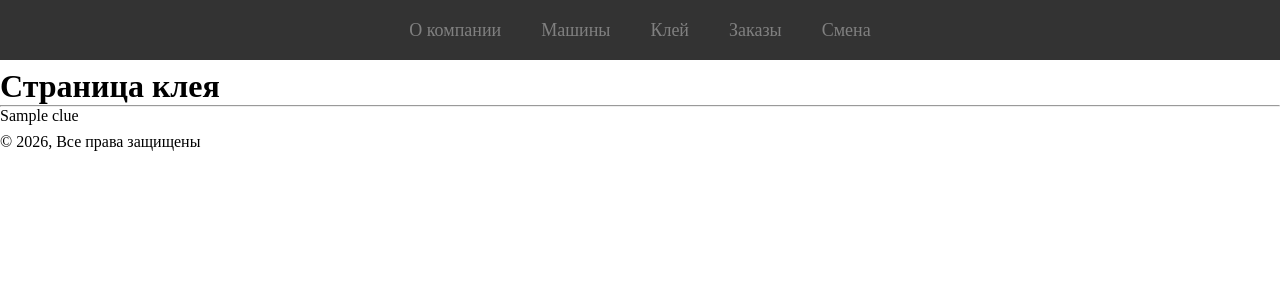
After one commit to TorubarovYuriy/kraft, a Django app: page /clues/ in a window 1280 px wide. The commit adds this page. Shown: the top 300 px of the page. Run offline with Django 4.2, Linux system fonts and the light colour scheme; tables that the repository leaves empty hold one stand-in row (values such as "Sample post"); parts of the project's set-up code (start-up, migrations or seed data) failed here and were passed over.

Commit message:
Корректировки отображения страницы (фронтенд):
- Удаление стилей bootstrup (не во всех документах);
- Добавление собственных стилей для навигационной панели;
- Изменение количества отступов в html документах;
- Добавлена страница отображения клея;
- Добавлена анотация типов в представлениях;

```diff
--- a/kraft/production/views.py
+++ b/kraft/production/views.py
@@ -1,3 +1,4 @@
+from typing import Any
 from django.views.generic import DetailView, ListView, TemplateView
 
 from .models import Clue, Machine, Order, WorkingShift
@@ -12,7 +13,7 @@ class MachineListView(ListView):
     model = Machine
     template_name = 'production/machine.html'
 
-    def get_context_data(self, **kwargs):
+    def get_context_data(self, **kwargs: Any) -> dict[str, Any]:
         context = super().get_context_data(**kwargs)
         context['machines'] = Machine.objects.all()
         return context
@@ -31,7 +32,7 @@ class OrderListView(ListView):
     model = Order
     template_name = 'production/order.html'
 
-    def get_context_data(self, **kwargs):
+    def get_context_data(self, **kwargs: Any) -> dict[str, Any]:
         context = super().get_context_data(**kwargs)
         context['orders'] = Order.objects.all().order_by('-name')
         return context
@@ -44,6 +45,12 @@ class OrderDetailView(DetailView):
 
 class ClueListView(ListView):
     model = Clue
+    template_name = 'production/clue.html'
+
+    def get_context_data(self, **kwargs: Any) -> dict[str, Any]:
+        context = super().get_context_data(**kwargs)
+        context['clues'] = Clue.objects.all()
+        return context
 
 
 class ClueDetailView(DetailView):
@@ -54,7 +61,7 @@ class WorkingShiftListView(ListView):
     model = WorkingShift
     template_name = 'production/working_shift.html'
 
-    def get_context_data(self, **kwargs):
+    def get_context_data(self, **kwargs: Any) -> dict[str, Any]:
         context = super().get_context_data(**kwargs)
         context['working_shifts'] = WorkingShift.objects.all()
         return context
--- a/kraft/static_dev/css/index.css
+++ b/kraft/static_dev/css/index.css
@@ -1,4 +1,70 @@
-.title_yu {
-    color: red;
-    background-color: aquamarine;
+* {
+    margin: 0;
+    padding: 0;
+    box-sizing: border-box;
 }
+
+
+.base_page {
+    display: grid;
+    grid-template-columns: repeat(3, 1fr);
+    grid-template-rows: auto;
+    gap: 8px;
+    grid-template-areas:
+    "header header header"
+    "main main main"
+    "footer footer footer";
+}
+
+.base_page header {
+    grid-area: header;
+    align-content: top;
+}
+
+.base_page main {
+    grid-area: main;
+    align-content: top;
+}
+
+.base_page footer {
+    grid-area: footer;
+    align-content: end;
+}
+
+.nav-main-header {
+    position: fixied;
+    top: 0;
+    left: 0;
+    width: 100%;
+    background-color: #333;
+    color: #fff;
+    z-index: 1000;
+}
+
+
+.nav-main-header ul {
+    list-style-type: none;
+    display: flex;
+    justify-content: center;
+    align-items: center;
+    height: 60px;
+}
+
+.nav-main-header li a {
+    text-decoration: none;
+    color: gray;
+    font-size: 18px;
+    padding: 10px 20px;
+    transition: all 0.3s ease-in-out;
+    border-radius: 5px;
+}
+
+.nav-main-header li a:hover {
+    color: #333;
+    background-color: rgba(0, 255, 21, 0.411);
+}
+
+.nav-main-header li a:active {
+    color: #000000;
+    background-color: rgba(147, 255, 156, 0.838);
+}
--- a/kraft/templates/base.html
+++ b/kraft/templates/base.html
@@ -5,11 +5,11 @@
   <meta charset="utf-8">
   <meta name="viewport" content="width=device-width, initial-scale=1">
   <link rel="icon" href="{% static 'img/fav/icon.png' %}" type="image">
-    <link href="https://cdn.jsdelivr.net/npm/bootstrap@5.3.3/dist/css/bootstrap.min.css" rel="stylesheet" integrity="sha384-QWTKZyjpPEjISv5WaRU9OFeRpok6YctnYmDr5pNlyT2bRjXh0JMhjY6hW+ALEwIH" crossorigin="anonymous">
+  <link rel="stylesheet" href="{% static 'css/index.css' %}">
   <title>{% block title %}Крафт Производство{% endblock %}</title>
 </head>
 <body>
-
+  <div class="base_page">
     <header>
       {% include "includes/header.html" %}
     </header>
@@ -21,7 +21,6 @@
     <footer>
       {% include "includes/footer.html" %}
     </footer>
-
-    <script src="https://cdn.jsdelivr.net/npm/bootstrap@5.3.3/dist/js/bootstrap.bundle.min.js" integrity="sha384-YvpcrYf0tY3lHB60NNkmXc5s9fDVZLESaAA55NDzOxhy9GkcIdslK1eN7N6jIeHz" crossorigin="anonymous"></script>
+  </div>
 </body>
 </html>
--- a/kraft/templates/includes/header.html
+++ b/kraft/templates/includes/header.html
@@ -1,31 +1,23 @@
 {% block header %}
-<nav class="navbar navbar-expand-lg navbar-dark bg-dark">
-    <div class="container">
-        <a class="navbar-brand green" href="{% url 'production:main' %}">Крафт</a>
-        <button class="navbar-toggler" type="button" data-bs-toggle="collapse" data-bs-target="#navbarNav" aria-controls="navbarNav" aria-expanded="false" aria-label="Toggle navigation">
-            <span class="navbar-toggler-icon"></span>
-        </button>
+<nav class="nav-main-header">
   {% with request.resolver_match.view_name as view_name %}
-        <div class="collapse navbar-collapse" id="navbarNav">
-            <ul class="navbar-nav">
-                <li class="nav-item">
-                    <a class="nav-link {% if view_name  == 'production:main' %}active{% endif %}" aria-current="page" href="{% url 'production:main' %}">О компании</a>
+    <ul>
+      <li>
+        <a aria-current="page" href="{% url 'production:main' %}">О компании</a>
       </li>
-                <li class="nav-item">
-                    <a class="nav-link {% if view_name  == 'production:machine_list' %}active{% endif %}" aria-current="page" href="{% url 'production:machine_list' %}">Машины</a>
+      <li>
+        <a aria-current="page" href="{% url 'production:machine_list' %}">Машины</a>
       </li>
-                <li class="nav-item">
-                    <a class="nav-link {% if view_name  == 'production:clue_list' %}active{% endif %}" aria-current="page" href="{% url 'production:clue_list' %}">Клей</a>
+      <li>
+        <a aria-current="page" href="{% url 'production:clue_list' %}">Клей</a>
       </li>
-                <li class="nav-item">
-                    <a class="nav-link {% if view_name  == 'production:order_list' %}active{% endif %}" aria-current="page" href="{% url 'production:order_list' %}">Заказы</a>
+      <li>
+        <a aria-current="page" href="{% url 'production:order_list' %}">Заказы</a>
       </li>
-                <li class="nav-item">
-                    <a class="nav-link {% if view_name  == 'production:working_shift' %}active{% endif %}" aria-current="page" href="{% url 'production:working_shift' %}">Смена</a>
+      <li>
+        <a aria-current="page" href="{% url 'production:working_shift' %}">Смена</a>
       </li>
     </ul>
-        </div>
   {% endwith %}
-    </div>
 </nav>
 {% endblock %}
--- /dev/null
+++ b/kraft/templates/production/clue.html
@@ -0,0 +1,22 @@
+{% extends "base.html" %}
+{% block title %}
+Клей
+{% endblock %}
+{% block content %}
+<div class="container mt-4">
+  <h1>Страница клея</h1>
+  <hr>
+
+  <div class="row">
+    <div>
+      <ul>
+        {% for clue in clues %}
+          {{ clue }}
+        {% empty %}
+          <li>Нет клея.</li>
+        {% endfor %}
+      </ul>
+    </div>
+  </div>
+</div>
+{% endblock %}
```
Also changed, not shown: kraft/templates/production/order.html (+4 -4 lines), kraft/templates/production/order_detail.html (+6 -6 lines). Lines whose indentation alone changed are shown as unchanged.
